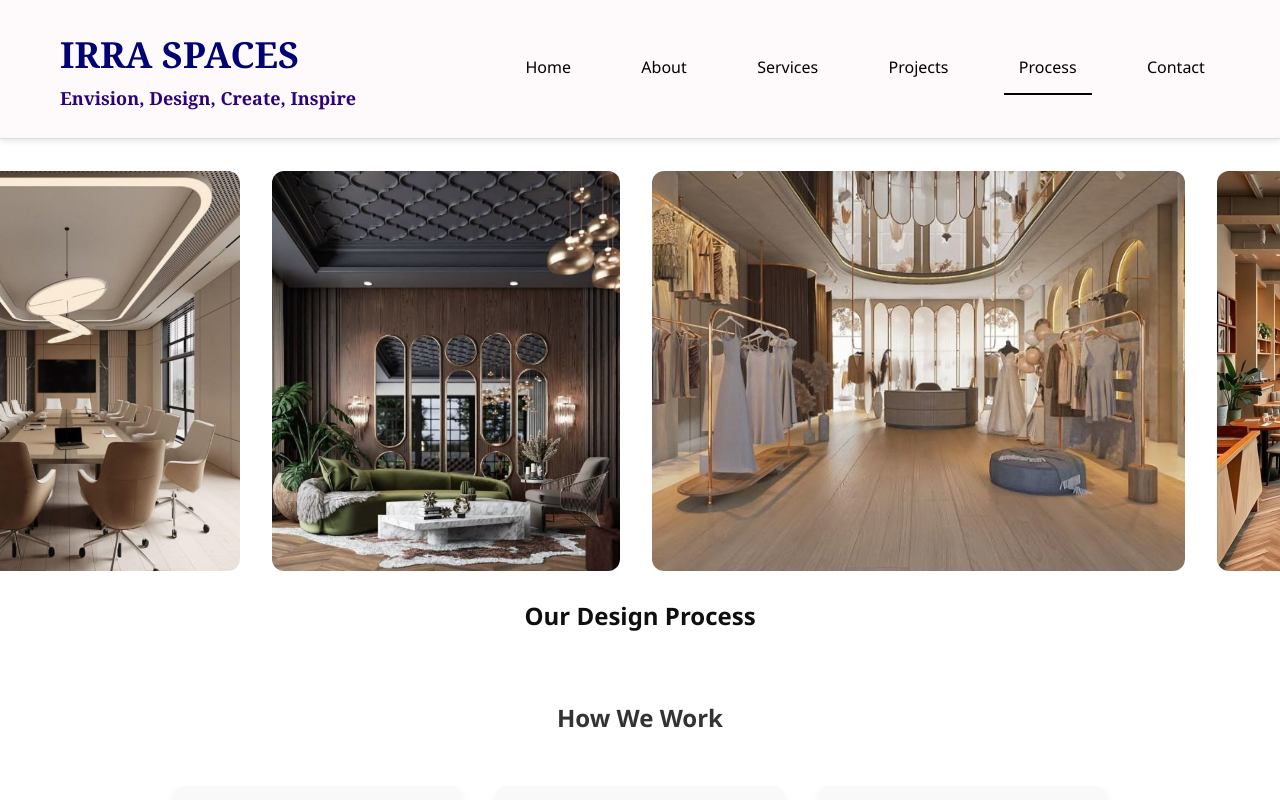
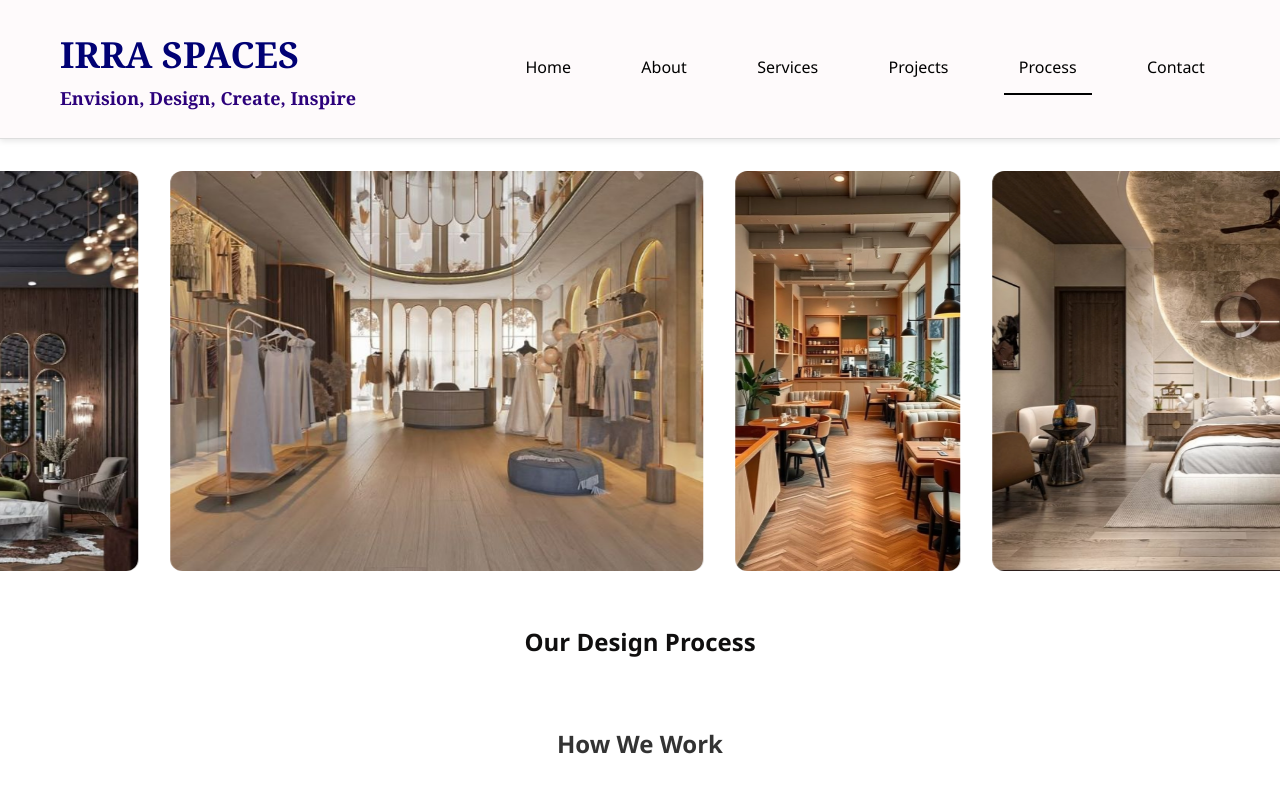
Before and after one commit to KavyaM28/Irra-frontend, a React (Create React App) app: page /irraspaces/process in a window 1280 px wide. Shown: the top 800 px of the page. Built offline with nearby package versions, Linux system fonts and the light colour scheme.

Commit message:
Updated track

```diff
--- a/src/App.css
+++ b/src/App.css
@@ -1081,43 +1081,43 @@ footer {
   white-space: nowrap; /* prevents phone numbers from breaking into two lines */
 }
 
+/* Reset & base */
 html, body {
   margin: 0;
   padding: 0;
   overflow-x: hidden; /* Prevent horizontal scroll */
+  max-width: 100%;
 }
 
 * {
   box-sizing: border-box;
 }
 
-section, div, .container {
-  max-width: 100vw; /* Never exceed viewport width */
+/* Limit width for general layout, but NOT marquee-track */
+section, .container {
+  max-width: 100vw; /* Prevent layouts from exceeding viewport width */
 }
 
-/* Prevent horizontal scroll on mobile */
-html, body {
-  overflow-x: hidden;
-  max-width: 100%;
-}
-
-/* Ensure all sections adapt to mobile width */
+/* Full-width sections */
 section, .contact, .services, .hero {
   max-width: 100%;
   width: 100%;
   box-sizing: border-box;
 }
 
-/* Fix flex elements not wrapping */
-.services-grid,
-.about-content {
-  flex-wrap: wrap;
-}
+/* ===== Marquee Exception ===== */
 .marquee-track {
-  flex-wrap: nowrap; /* ✅ important for scrolling */
+  display: flex;
+  flex-wrap: nowrap;              /* Keep all items in a single row */
+  width: max-content;              /* Allow it to expand as needed */
+  max-width: none;                 /* Remove viewport width limit */
 }
 
-/* Reduce padding/margins on small screens */
+.marquee-track > * {
+  flex: 0 0 auto;                  /* Prevent shrinking */
+}
+
+/* ===== Mobile adjustments ===== */
 @media (max-width: 768px) {
   .contact, .services, .hero, section {
     padding-left: 10px;
```
